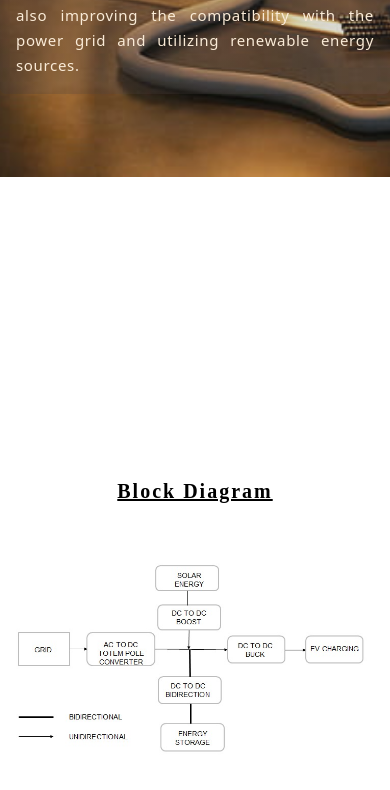
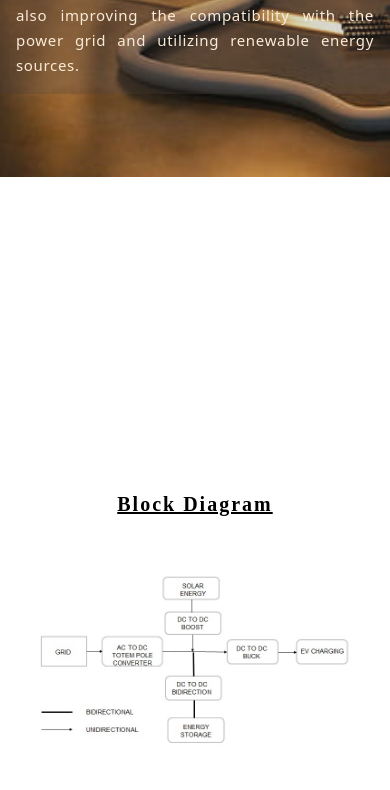
Before and after one commit to AjitMeesala/EV-Control-UI, a plain HTML site: page index.html in a window 390 px wide. Shown: the part 3326-4116 px from the top of the page. Drawn offline with nearby package versions, Linux system fonts and the light colour scheme.

Commit message:
Patch v1.1

```diff
--- a/style.css
+++ b/style.css
@@ -309,6 +309,9 @@ section {
 
 .card-body {
     color: antiquewhite;
+    display: flex;
+    flex-flow: column;
+    align-items: center;
 }
 
 .card-text {
@@ -340,7 +343,7 @@ section {
 
 #block, #circuit {
   & img {
-    width: 90vw;
+    width: 40vw;
   }
   & .card-bg {
     background: none;
@@ -355,6 +358,11 @@ section {
 /* Responsive */
 
 @media screen and (max-width: 576px) {
+    #block, #circuit {
+      & img {
+        width: 80vw;
+      }
+    }
     .carousel {
         width: 25rem;
     }
```
